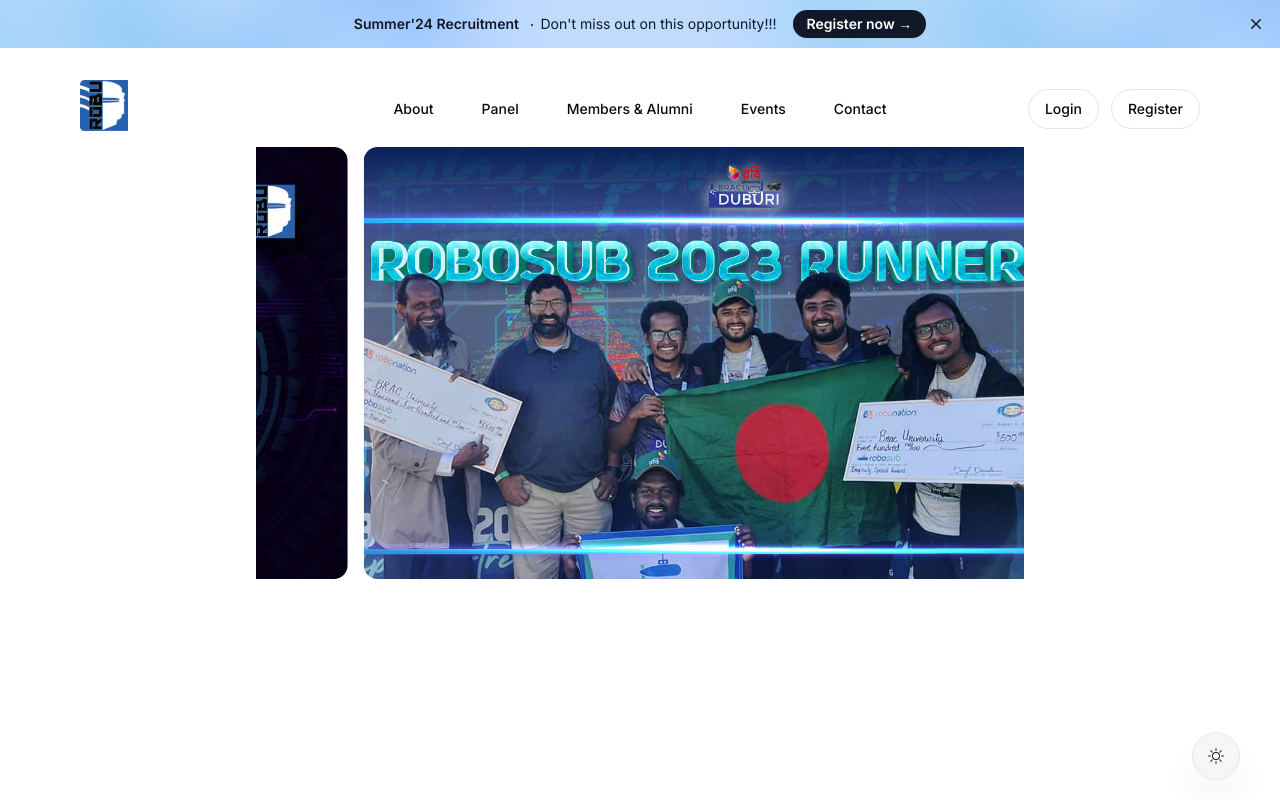
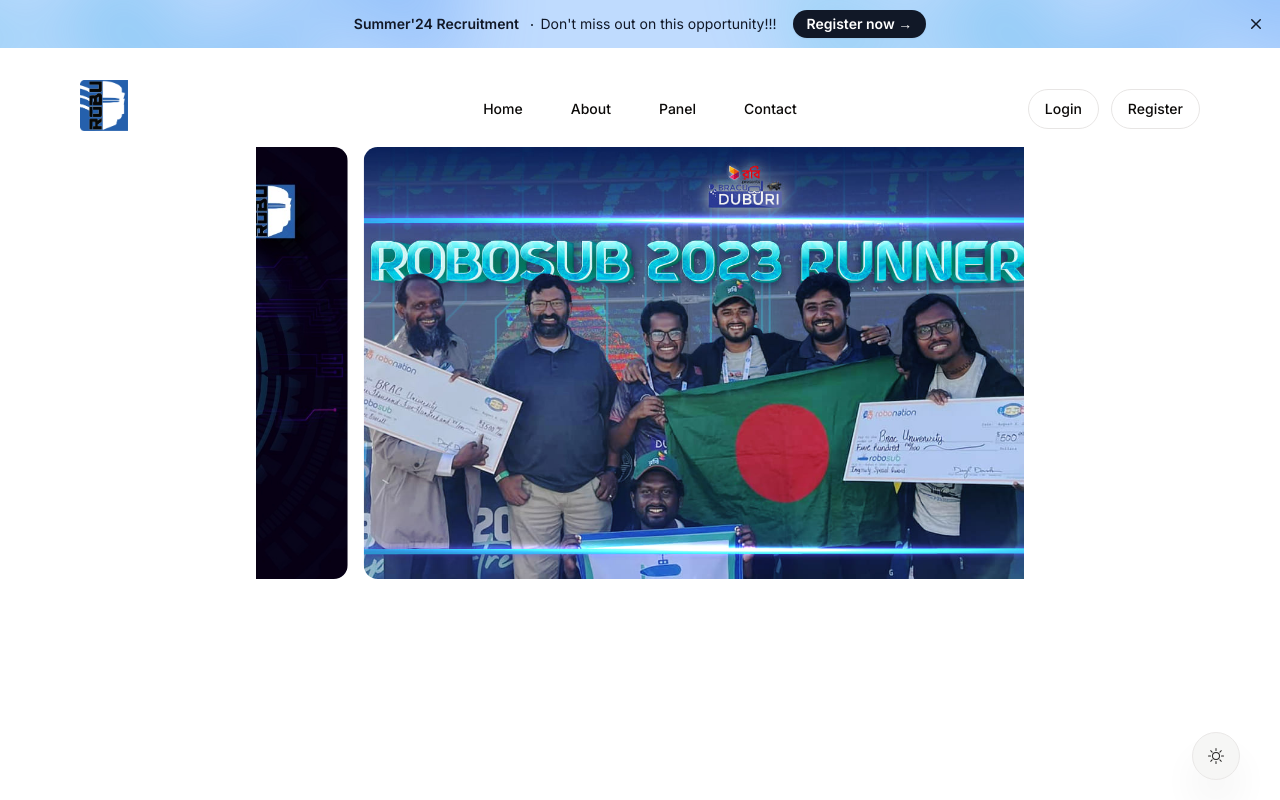
Before and after one commit to Muntasir-Arin/robu_frontend, a Next.js app: page / in a window 1280 px wide. Shown: the top 800 px of the page. Built offline with nearby package versions, Linux system fonts and the light colour scheme.

Commit message:
responsive

```diff
--- a/app/dashboard/recruit/page.tsx
+++ b/app/dashboard/recruit/page.tsx
@@ -27,6 +27,7 @@
 import { useEffect, useState } from "react";
 import { useRouter, useSearchParams } from "next/navigation";
 import useAuth from "@/utils/checkauth";
+import Link from "next/link";
 
 const FormSchema = z.object({
   about: z.string().min(30, {
@@ -180,8 +181,16 @@
   };
   if (!userData?.student_id) {
     return (
-      <div>
-        <p>Please go to settings to update your student ID.</p>
+      <div className="bg-background text-foreground p-6 rounded-lg shadow-lg md:max-w-[60%] max-w-md mx-auto mt-8">
+        <h2 className="text-2xl font-bold mb-4">Update Your Student ID</h2>
+        <p className="text-lg mb-4">
+          It looks like your student ID is not updated in the settings. Please go to the settings page and update your student ID to access all features.
+        </p>
+        <Link href="/dashboard/settings?redirect=recruit">
+        <button className="bg-primary text-primary-foreground py-2 px-4 rounded-md hover:bg-primary-dark hover:text-primary-dark-foreground transition duration-300 ease-in-out">
+          Go to Settings
+        </button>
+        </Link>
       </div>
     );
   }
--- a/app/page.tsx
+++ b/app/page.tsx
@@ -10,7 +10,7 @@
 export default function Home() {
   return (
     <div>
-      <div className="absolute top-0 h-dvh -z-50 overflow-hidden">
+      <div id="home" className="absolute top-0 md:h-dvh -z-50 overflow-hidden h-1/2 ">
       <Suspense fallback={<div className="w-full h-dvh"></div>}>
       <video autoPlay muted loop className="h-full lg:h-auto lg:w-full object-cover hidden dark:block">
         <source src="/bg.webm" type="video/webm" />
@@ -21,7 +21,7 @@
       <Banner />
       <NavBar />
 
-      <div className="h-dvh">
+      <div className="md:h-dvh h-1/2">
 
         <HeroCarousel/>
       </div>
--- a/components/main-nav.tsx
+++ b/components/main-nav.tsx
@@ -23,6 +23,11 @@
       </div>
 
       <div className="pt-2 lg:flex justify-center space-x-4 hidden">
+      <Link href="#home">
+          <Button variant="ghost" className="rounded-full">
+            Home
+          </Button>
+        </Link>
         <Link href="#about">
           <Button variant="ghost" className="rounded-full">
             About
@@ -33,16 +38,16 @@
             Panel
           </Button>
         </Link>
-        <Link href="/members">
+        {/* <Link href="/members">
           <Button variant="ghost" className="rounded-full">
             Members & Alumni
           </Button>
-        </Link>
-        <Link href="/">
+        </Link> */}
+        {/* <Link href="/">
           <Button variant="ghost" className="rounded-full">
             Events
           </Button>
-        </Link>
+        </Link> */}
         <Link href="#contact">
           <Button variant="ghost" className="rounded-full">
             Contact
```
